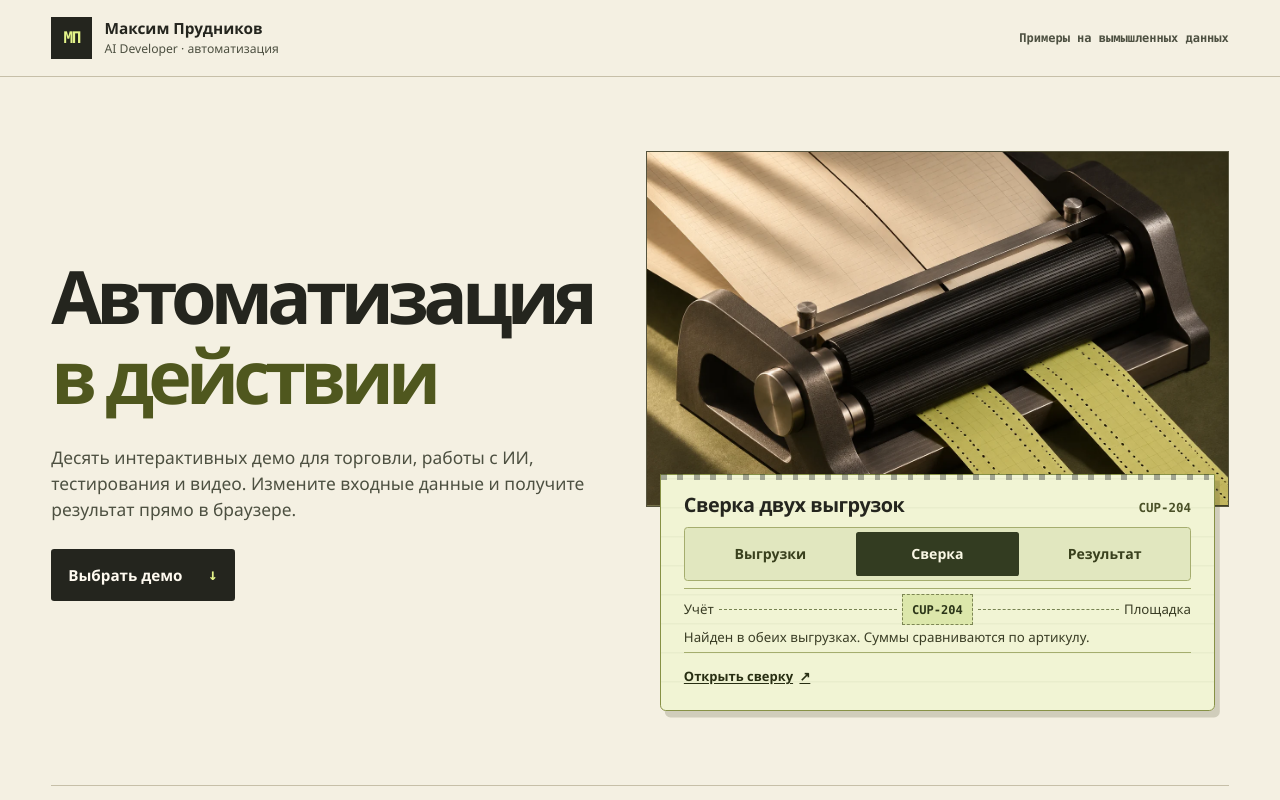
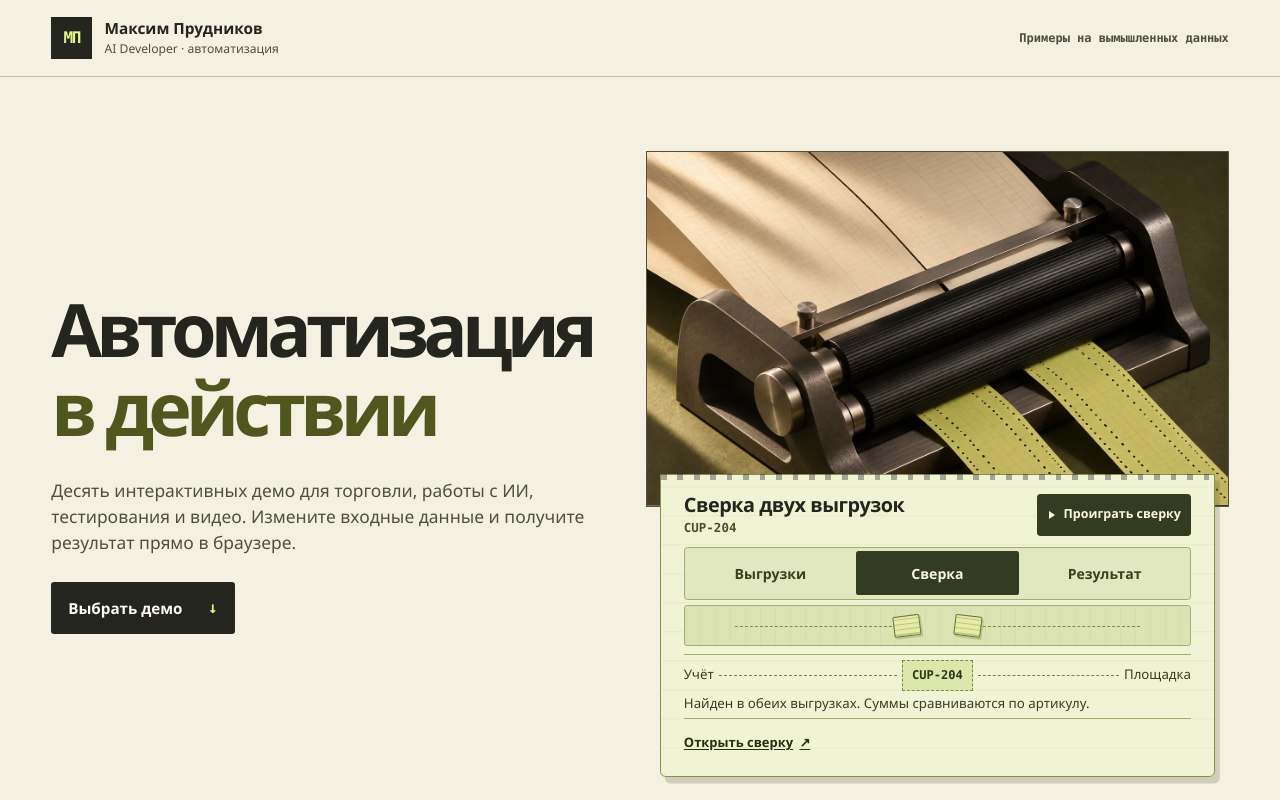
Before and after one commit to PrudnikovMS/ai-demo-portfolio, a website with bundled scripts: page index.html in a window 1280 px wide. Both pictures are taken after a click on the element "Этапы сверки". Shown: the top 800 px of the page. Built offline with nearby package versions, Linux system fonts and the light colour scheme.

Commit message:
Animate the reconciliation workflow in the portfolio preview

```diff
--- a/app.js
+++ b/app.js
@@ -44,6 +44,13 @@ function renderSampleTrace() {
   const stage = get('sample-stage');
   const controls = get('sample-tabs');
   const buttons = [...controls.querySelectorAll('button')];
+  const playButton = get('trace-play');
+  const playLabel = get('trace-play-label');
+  const track = get('trace-track');
+  const reduced = window.matchMedia('(prefers-reduced-motion: reduce)');
+  const steps = ['input', 'match', 'result'];
+  let playback;
+  let intro;
   const values = [
     ['В учёте', row[1]],
     ['На площадке', row[2]],
@@ -58,13 +65,10 @@ function renderSampleTrace() {
     return pair;
   };
 
-  controls.addEventListener('click', event => {
-    const button = event.target.closest('button[data-stage]');
-    if (!button || button.getAttribute('aria-pressed') === 'true') return;
-
-    const phase = button.dataset.stage;
-    for (const choice of buttons) choice.setAttribute('aria-pressed', String(choice === button));
+  function showStep(phase) {
+    for (const choice of buttons) choice.setAttribute('aria-pressed', String(choice.dataset.stage === phase));
     stage.dataset.phase = phase;
+    track.dataset.phase = phase;
 
     if (phase === 'match') {
       const details = node('p');
@@ -83,9 +87,59 @@ function renderSampleTrace() {
       : values;
     list.append(...pairs.map(makePair));
     stage.replaceChildren(list);
+  }
+
+  function stopPlayback() {
+    clearTimeout(playback);
+    playback = undefined;
+    playButton.classList.remove('playing');
+    playLabel.textContent = 'Проиграть сверку';
+    stage.setAttribute('aria-live', 'polite');
+  }
+
+  function playSteps(announce) {
+    intro?.disconnect();
+    stopPlayback();
+    if (!announce) stage.setAttribute('aria-live', 'off');
+    playButton.classList.add('playing');
+    playLabel.textContent = 'Остановить сверку';
+
+    function advance(index) {
+      showStep(steps[index]);
+      playback = setTimeout(
+        () => (index + 1 < steps.length ? advance(index + 1) : stopPlayback()),
+        1250,
+      );
+    }
+    advance(0);
+  }
+
+  controls.addEventListener('click', event => {
+    const button = event.target.closest('button[data-stage]');
+    if (!button) return;
+    intro?.disconnect();
+    stopPlayback();
+    if (stage.dataset.phase !== button.dataset.stage) showStep(button.dataset.stage);
+  });
+  playButton.addEventListener('click', () => playback ? stopPlayback() : playSteps(true));
+  reduced.addEventListener?.('change', event => {
+    if (event.matches) {
+      intro?.disconnect();
+      stopPlayback();
+    }
   });
   stage.dataset.phase = 'result';
+  track.dataset.phase = 'result';
   controls.hidden = false;
+  track.hidden = false;
+  playButton.hidden = false;
+
+  if (!reduced.matches && !location.hash && 'IntersectionObserver' in window) {
+    intro = new IntersectionObserver(entries => {
+      if (entries.some(entry => entry.intersectionRatio >= 0.62) && !reduced.matches && !document.hidden) playSteps(false);
+    }, { threshold: 0.62 });
+    intro.observe(track.closest('.sample'));
+  }
 }
 
 function renderNavigation() {
--- a/index.html
+++ b/index.html
@@ -40,11 +40,19 @@
           <header class="sample-header">
             <h2 id="sample-title">Сверка двух выгрузок</h2>
             <span class="sample-sku">CUP-204</span>
+            <button class="trace-play" id="trace-play" type="button" hidden>
+              <span class="trace-play-icon" aria-hidden="true"></span><span id="trace-play-label">Проиграть сверку</span>
+            </button>
           </header>
           <div class="sample-tabs" id="sample-tabs" role="group" aria-label="Этапы сверки" hidden>
             <button type="button" data-stage="input" aria-pressed="false" aria-controls="sample-stage">Выгрузки</button>
             <button type="button" data-stage="match" aria-pressed="false" aria-controls="sample-stage">Сверка</button>
             <button type="button" data-stage="result" aria-pressed="true" aria-controls="sample-stage">Результат</button>
+          </div>
+          <div class="trace-track" id="trace-track" aria-hidden="true" hidden>
+            <span class="trace-lane trace-lane-left"></span><span class="trace-lane trace-lane-right"></span>
+            <span class="trace-slip trace-slip-left"></span><span class="trace-slip trace-slip-right"></span>
+            <span class="trace-receipt"></span>
           </div>
           <div class="sample-stage" id="sample-stage" aria-live="polite">
             <dl class="sample-lines">
--- a/style.css
+++ b/style.css
@@ -369,3 +369,60 @@ tbody tr:last-child td { border-bottom: 0; }
   .sample-stage{min-height:4.25rem}
   .sample-tabs button{font-size:.78rem}
 }
+
+
+/* Two source slips travel towards one printable result. */
+.sample-header{display:grid;grid-template-columns:minmax(0,1fr) auto;align-items:center;gap:.12rem .64rem}
+.sample-header h2{grid-column:1}
+.sample-sku{grid-column:1}
+.trace-play{
+  grid-column:2;grid-row:1/span 2;justify-self:end;align-self:start;display:inline-flex;align-items:center;gap:.42rem;
+  min-height:42px;padding:.37rem .57rem;background:#333c21;color:#fcf8db;border:1px solid #333c21;
+  border-radius:.2rem;font-size:.78rem;font-weight:690;text-align:left
+}
+.trace-play:hover{background:#474f2e}
+.trace-play-icon{width:.62rem;height:.69rem;display:inline-grid;place-items:center;flex:none}
+.trace-play-icon::before{content:"";width:0;height:0;border-block:.29rem solid transparent;border-left:.43rem solid currentColor}
+.trace-play.playing .trace-play-icon::before{width:.44rem;height:.54rem;border-block:0;border-inline:.13rem solid currentColor}
+.trace-track{
+  --trace-slip-width:clamp(.88rem,3.2vw,1.7rem);
+  --trace-source:#a3ae54;
+  position:relative;height:2.55rem;isolation:isolate;overflow:hidden;margin-top:.34rem;
+  background:repeating-linear-gradient(90deg,#56683a0e 0 1px,transparent 1px 15px),#dce3b3;
+  border:1px solid #a3ae77;border-radius:.18rem
+}
+.trace-track > span{position:absolute;top:50%;pointer-events:none}
+.trace-lane{height:0;border-top:1px dashed #798842;width:32%;transform-origin:left center}
+.trace-lane-left{left:10%}
+.trace-lane-right{right:10%}
+.trace-slip,.trace-receipt{
+  transform:translate(-50%,-50%);border:1px solid #65743a;border-radius:.11rem;z-index:1
+}
+.trace-slip{
+  width:var(--trace-slip-width);height:1.33rem;opacity:1;
+  background:repeating-linear-gradient(180deg,#e7ebaa 0 .13rem,#bec873 .13rem .20rem,#e7ebaa .20rem .32rem);
+  box-shadow:.1rem .13rem #6b794049
+}
+.trace-slip-left{left:14%;transform:translate(-50%,-50%) rotate(-12deg)}
+.trace-slip-right{left:86%;transform:translate(-50%,-50%) rotate(12deg)}
+.trace-receipt{
+  left:50%;width:calc(var(--trace-slip-width)*1.38);height:1.57rem;opacity:0;
+  background:repeating-linear-gradient(180deg,#f7f5dc 0 .16rem,#8e9c68 .16rem .24rem,#f7f5dc .24rem .38rem);
+  box-shadow:.1rem .14rem #6b794049;transform:translate(-50%,-50%) scale(.65)
+}
+.trace-track[data-phase=match] .trace-slip-left{left:44%;transform:translate(-50%,-50%) rotate(-7deg)}
+.trace-track[data-phase=match] .trace-slip-right{left:56%;transform:translate(-50%,-50%) rotate(7deg)}
+.trace-track[data-phase=result] .trace-slip{left:50%;opacity:0;transform:translate(-50%,-50%) scale(.48)}
+.trace-track[data-phase=result] .trace-receipt{opacity:1;transform:translate(-50%,-50%) scale(1.03) rotate(-4deg)}
+.trace-track[data-phase=result] .trace-lane{opacity:.34}
+@media(prefers-reduced-motion:no-preference){
+  .trace-slip,.trace-receipt{transition:left .8s cubic-bezier(.17,.73,.23,1),transform .65s cubic-bezier(.17,.73,.23,1),opacity .43s ease}
+  .trace-lane{transition:opacity .43s ease}
+  .trace-track[data-phase=result] .trace-receipt{transition-delay:.18s}
+}
+@media(max-width:760px){
+  .hero-visual{aspect-ratio:1.83}
+  .trace-track{height:2rem}
+  .trace-play{min-height:40px;padding-inline:.36rem;font-size:.71rem}
+}
+@media(max-width:365px){.trace-play-icon{display:none}}
```
